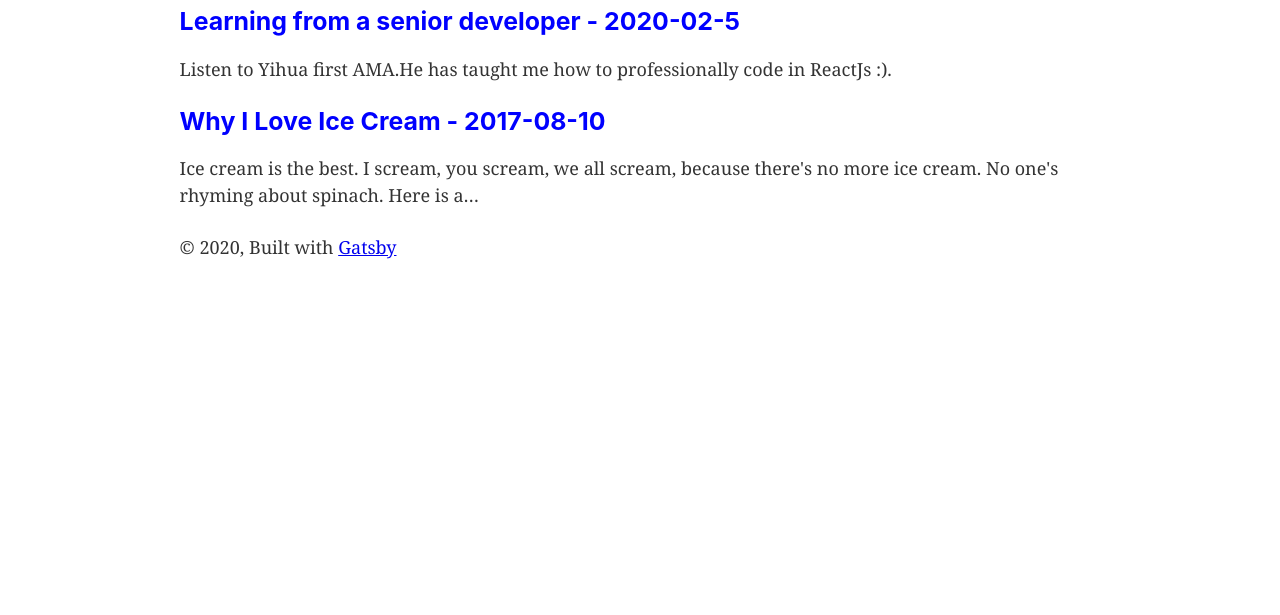
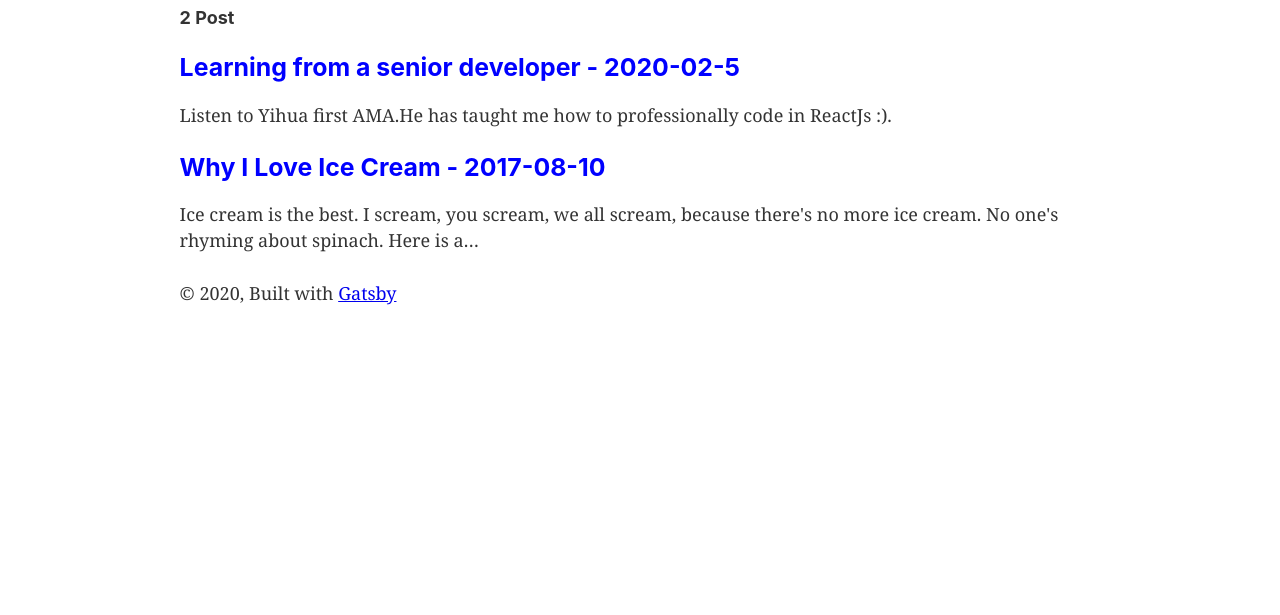
Before and after one commit to easyrun32/gatsby-blog, a Gatsby site: page / in a window 1280 px wide. Shown: the part 185-800 px from the top of the page. Built offline with nearby package versions, Linux system fonts and the light colour scheme; Gatsby itself is replaced by a stand-in of ours.

Commit message:
number of post

```diff
--- a/src/pages/index.js
+++ b/src/pages/index.js
@@ -19,7 +19,7 @@ export default ({ data }) => (
     <SEO title="Home" />
     <div>
       <h1>Bryan's Thoughts with GraphQL and Gatsby</h1>
-
+      <h4>{data.allMarkdownRemark.totalCount} Post</h4>
       {data.allMarkdownRemark.edges.map(({ node }) => (
         <div key={node.id}>
           <BlogLink to={node.fields.slug}>
```
